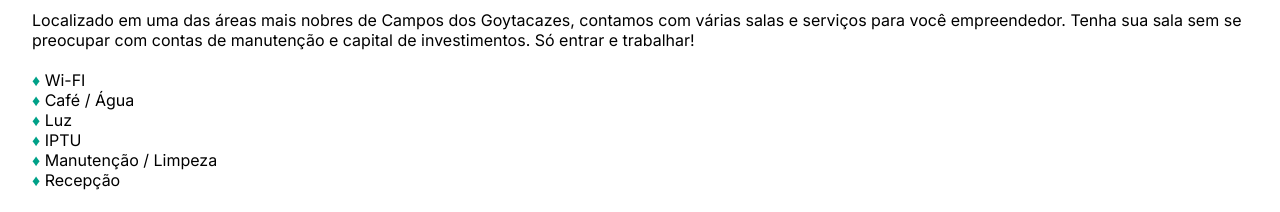
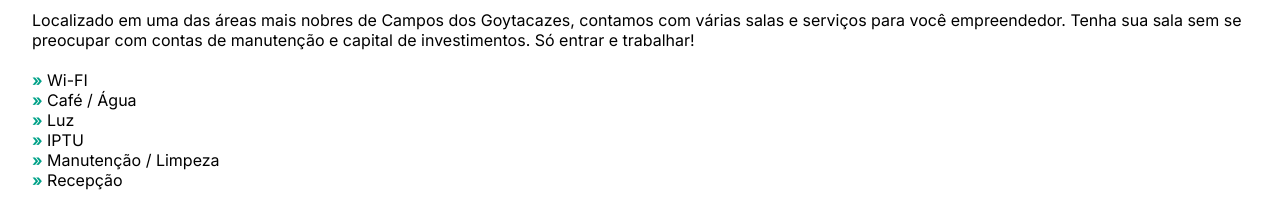
Before and after one commit to Trinitycoworking/site, a Next.js app: page / in a window 1280 px wide. Shown: the part 821-1033 px from the top of the page. Built offline with nearby package versions, Linux system fonts and the light colour scheme.

Commit message:
configurando as imagens da página

```diff
--- a/pages/components/About.js
+++ b/pages/components/About.js
@@ -8,12 +8,12 @@
             <span className='about-text'>
                 Localizado em uma das áreas mais nobres de Campos dos Goytacazes, contamos com várias salas e serviços para você empreendedor. Tenha sua sala sem se preocupar com contas de manutenção e capital de investimentos. Só entrar e trabalhar!
                 <br /><br />
-                <strong>♦</strong> Wi-FI<br />
-                <strong>♦</strong> Café / Água<br />
-                <strong>♦</strong> Luz<br />
-                <strong>♦</strong> IPTU<br />
-                <strong>♦</strong> Manutenção / Limpeza<br />
-                <strong>♦</strong> Recepção
+                <strong>»</strong> Wi-FI<br />
+                <strong>»</strong> Café / Água<br />
+                <strong>»</strong> Luz<br />
+                <strong>»</strong> IPTU<br />
+                <strong>»</strong> Manutenção / Limpeza<br />
+                <strong>»</strong> Recepção
             </span>
             <div className='about-image'>
             </div>
--- a/pages/index.js
+++ b/pages/index.js
@@ -6,6 +6,8 @@
 import Header from './components/Header'
 import Contact from './components/Contact'
 
+import Favicon from './../public/favicon.ico'
+
 export default function Home() {
   return (
     <>
@@ -13,7 +15,7 @@
         <title>Trinity Coworking</title>
         <meta name="description" content="Generated by create next app" />
         <meta name="viewport" content="width=device-width, initial-scale=1" />
-        <link rel="icon" href="/favicon.ico" />
+        <link rel="icon" href={Favicon} />
         <link rel="preconnect" href="https://fonts.googleapis.com" />
         <link rel="preconnect" href="https://fonts.gstatic.com" crossorigin />
         <link href="https://fonts.googleapis.com/css2?family=Inter:wght@400;500;600;700&display=swap" rel="stylesheet"></link>
```
